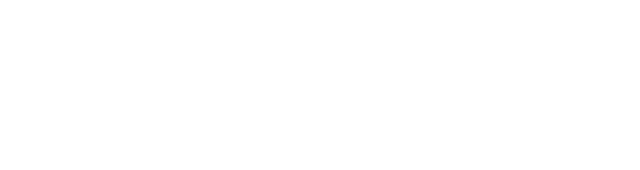
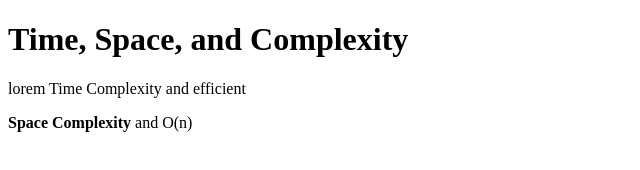
Before and after one commit to acciojob/time-and-space-complexity-Sandhyachinthamani, a website: page main.html in a window 1280 px wide. Shown: the whole page, without its empty margins (0-640 px from the left). Drawn offline with Linux system fonts and the light colour scheme.

Commit message:
created a submission

```diff
--- a/main.html
+++ b/main.html
@@ -7,7 +7,9 @@
 </head>
 
 <body>
-	<!-- the entire body must be written by student -->
+	<h1>Time, Space, and Complexity</h1>
+	<p>lorem Time Complexity and efficient</p>
+	<p><b>Space Complexity</b> and O(n)</p>
     <script type="text/javascript" src="./script.js">
 </script>
 
```
